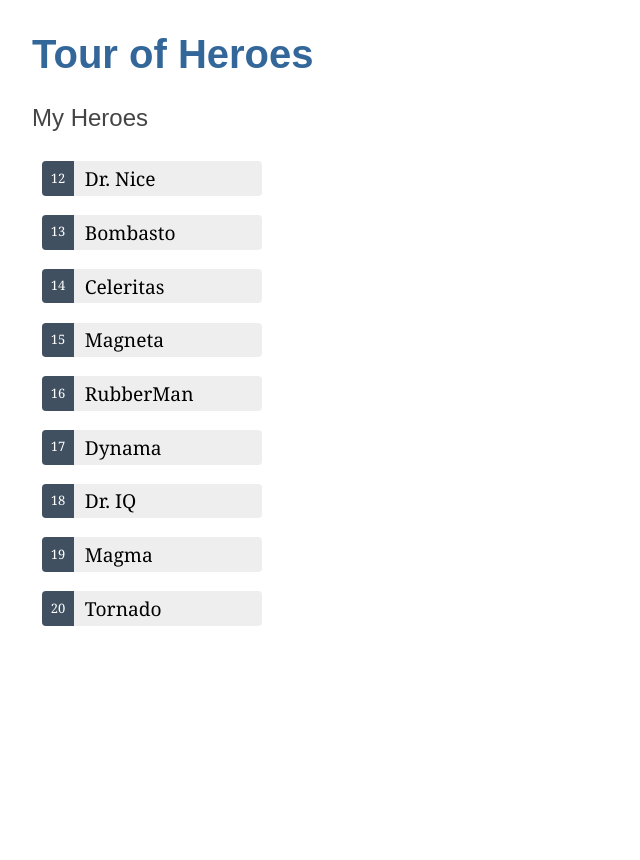
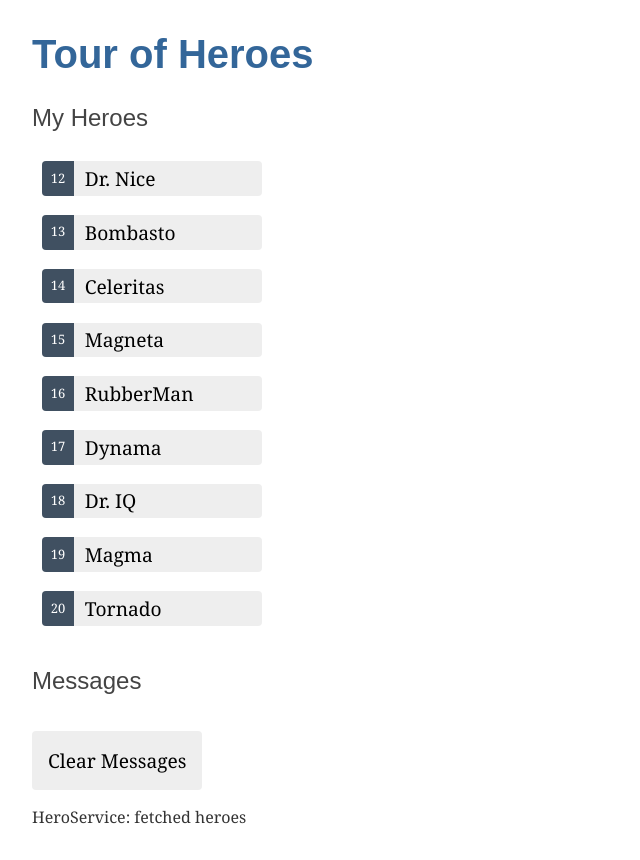
Before and after one commit to DmitrySemikin/ds-gcp-experiments, an Angular app in the folder 04_angular_tour_of_heroes/angular-tour-of-heroes/: page / in a window 1280 px wide. Shown: the whole page, without its empty margins (0-640 px from the left). Before the commit the page ends 800 px from the top, so only its background shows below. Built offline with nearby package versions, Linux system fonts and the light colour scheme.

Commit message:
04: Create message service and messages component and use it to display message from heroes service.

```diff
--- a/04_angular_tour_of_heroes/angular-tour-of-heroes/src/app/app.component.html
+++ b/04_angular_tour_of_heroes/angular-tour-of-heroes/src/app/app.component.html
@@ -1,2 +1,3 @@
 <h1>{{title}}</h1>
 <app-heroes></app-heroes>
+<app-messages></app-messages>
--- a/04_angular_tour_of_heroes/angular-tour-of-heroes/src/app/app.module.ts
+++ b/04_angular_tour_of_heroes/angular-tour-of-heroes/src/app/app.module.ts
@@ -5,12 +5,14 @@
 import { AppComponent } from './app.component';
 import { HeroesComponent } from './heroes/heroes.component';
 import { HeroDetailComponent } from './hero-detail/hero-detail.component';
+import { MessagesComponent } from './messages/messages.component';
 
 @NgModule({
   declarations: [
     AppComponent,
     HeroesComponent,
-    HeroDetailComponent
+    HeroDetailComponent,
+    MessagesComponent
   ],
   imports: [
     BrowserModule,
--- a/04_angular_tour_of_heroes/angular-tour-of-heroes/src/app/hero.service.ts
+++ b/04_angular_tour_of_heroes/angular-tour-of-heroes/src/app/hero.service.ts
@@ -2,16 +2,22 @@
 import { Injectable } from '@angular/core';
 import { Hero } from "./hero";
 import { HEROES } from "./mock-heroes";
+import { MessageService } from "./message.service";
 
 @Injectable({
   providedIn: 'root'
 })
 export class HeroService {
 
-  constructor() { }
+  constructor(
+    private messageService: MessageService
+  ) {
+    // empty
+  }
 
   getHeroes() : Observable<Hero[]> {
     const heroes = of(HEROES);
+    this.messageService.add('HeroService: fetched heroes');
     return heroes;
   }
 }
--- /dev/null
+++ b/04_angular_tour_of_heroes/angular-tour-of-heroes/src/app/message.service.ts
@@ -0,0 +1,17 @@
+import { Injectable } from '@angular/core';
+
+@Injectable({
+  providedIn: 'root'
+})
+export class MessageService {
+
+  messages: string[] = [];
+
+  add(message: string) : void {
+    this.messages.push(message);
+  }
+
+  clear() : void {
+    this.messages = [];
+  }
+}
--- /dev/null
+++ b/04_angular_tour_of_heroes/angular-tour-of-heroes/src/app/messages/messages.component.html
@@ -0,0 +1,15 @@
+<div *ngIf="messageService.messages.length">
+
+<h2>Messages</h2>
+<button
+    type="button"
+    class="clear"
+    (click)="messageService.clear()">
+Clear Messages
+</button>
+
+<div *ngFor="let message of messageService.messages">
+{{message}}
+</div>
+
+</div>
--- /dev/null
+++ b/04_angular_tour_of_heroes/angular-tour-of-heroes/src/app/messages/messages.component.ts
@@ -0,0 +1,18 @@
+import { Component } from '@angular/core';
+import { MessageService } from "../message.service";
+
+@Component({
+  selector: 'app-messages',
+  templateUrl: './messages.component.html',
+  styleUrls: ['./messages.component.css']
+})
+export class MessagesComponent {
+
+  constructor(
+    public messageService: MessageService
+  )
+  {
+    // empty
+  }
+
+}
```
Also changed, not shown: 04_angular_tour_of_heroes/angular-tour-of-heroes/src/app/messages/messages.component.css (added), 2 other files (tests, documents, lock files or other folders).
